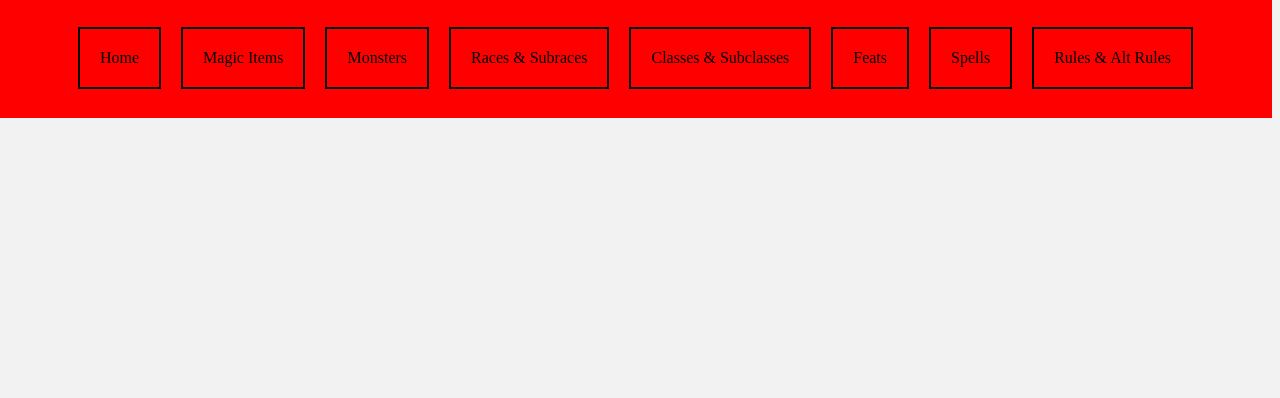
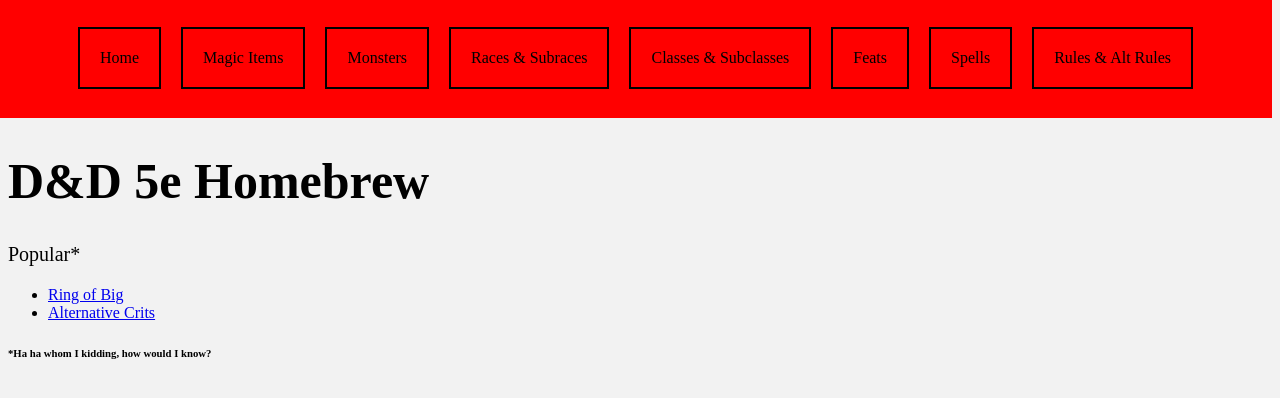
Before and after one commit to Fishyboi72/DnD-Homebrew, a website: page index.html in a window 1280 px wide. Drawn offline with Linux system fonts and the light colour scheme.

Commit message:
home page shananigins

```diff
--- a/index.html
+++ b/index.html
@@ -15,6 +15,12 @@
                 <a href="#">Spells</a>
                 <a href="./pages/altRules.html">Rules & Alt Rules</a>
             </nav>
-
+            <h1>D&D 5e Homebrew</h1>
+            <p class="type">Popular*</p>
+            <ul>
+                <li><a href="./pages/magicItems.html#Ring_of_Big">Ring of Big</a></li>
+                <li><a href="./pages/altRules.html#altCrits">Alternative Crits</a></li>
+            </ul>
+            <h6>*Ha ha whom I kidding, how would I know?</h6>
         </body>
     </html>
```
